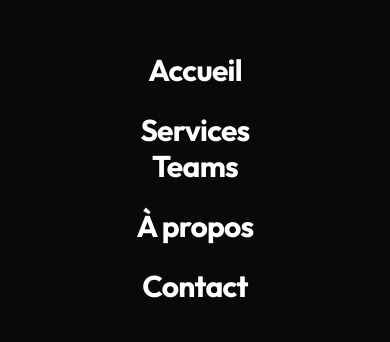
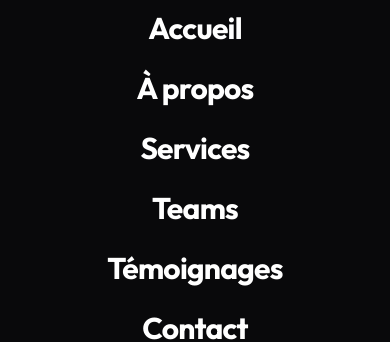
Before and after one commit to Elatifi01/Gecore-Agency, a React (Vite) app: page / in a window 390 px wide. Both pictures are taken after a click on the button 354 px from the left and 36 px from the top of the page. Shown: the part 244-586 px from the top of the page. Built offline with nearby package versions, Linux system fonts and the light colour scheme.

Commit message:
feat: update Header component navigation links for improved routing and organization

```diff
--- a/src/components/Header.jsx
+++ b/src/components/Header.jsx
@@ -105,7 +105,7 @@ const Header = () => {
       </header>
 
       <div
-        className={`fixed inset-0 z-[60] bg-dark text-white flex-col justify-center items-center p-6 sm:p-8 transition-all duration-300 ${mobileMenuOpen ? "flex opacity-100 scale-100" : "hidden opacity-0 scale-95 pointer-events-none"}`}
+        className={`fixed inset-0 z-60 bg-dark text-white flex-col justify-center items-center p-6 sm:p-8 transition-all duration-300 ${mobileMenuOpen ? "flex opacity-100 scale-100" : "hidden opacity-0 scale-95 pointer-events-none"}`}
       >
         <button
           onClick={() => setMobileMenuOpen(false)}
@@ -128,14 +128,20 @@ const Header = () => {
 
         <nav className="flex flex-col gap-6 sm:gap-8 text-center text-3xl sm:text-4xl font-bold tracking-tight w-full max-w-md overflow-y-auto max-h-[80vh] no-scrollbar">
           <Link
-            to="/"
+            to="/#home"
             onClick={() => setMobileMenuOpen(false)}
             className="hover:text-lime transition"
           >
             Accueil
           </Link>
 
-          <div className="flex flex-col items-center w-full">
+          <Link
+            to="/#about"
+            onClick={() => setMobileMenuOpen(false)}
+            className="hover:text-lime transition"
+          >
+            À propos
+          </Link>
           <Link
             to="/#services"
             onClick={() => setMobileMenuOpen(false)}
@@ -150,14 +156,12 @@ const Header = () => {
           >
             Teams
           </Link>
-          </div>
-
           <Link
-            to="/#about"
+            to="/#Temoignages"
             onClick={() => setMobileMenuOpen(false)}
             className="hover:text-lime transition"
           >
-            À propos
+            Témoignages
           </Link>
           <Link
             to="/#contact"
```
Lines whose indentation alone changed are shown as unchanged.
